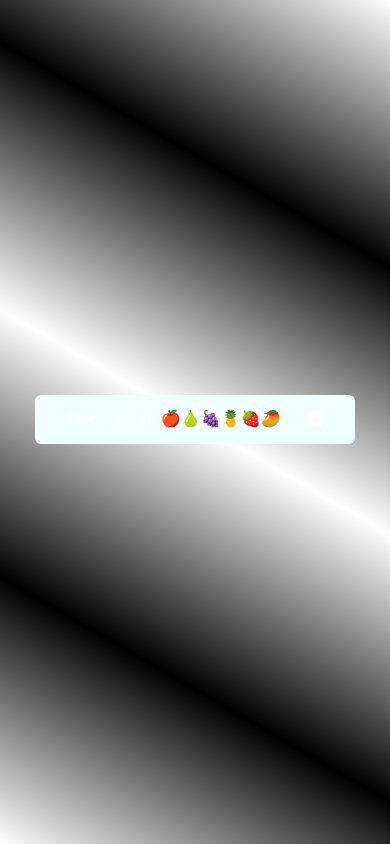
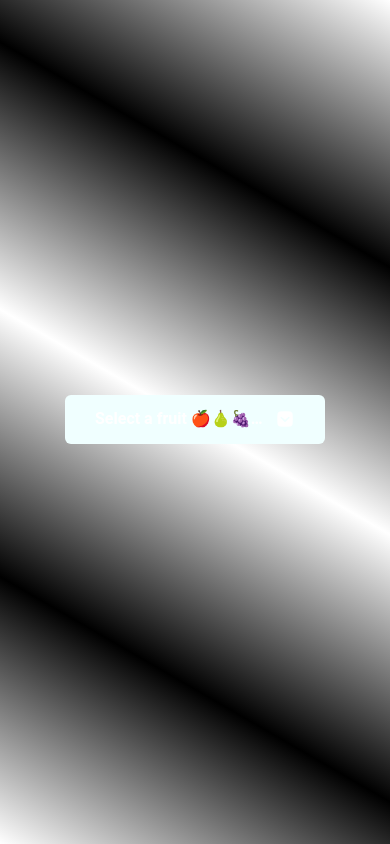
Before and after one commit to webcodeshubham/reactjs2024, a React (Vite) app: page / in a window 390 px wide. Built offline with nearby package versions, Linux system fonts and the light colour scheme.

Commit message:
dropdown app changes

```diff
--- a/src/components/Dropdown/ReactDropdown.module.scss
+++ b/src/components/Dropdown/ReactDropdown.module.scss
@@ -16,6 +16,9 @@
     font-weight: 600;
     font-family: "Roboto", sans-serif;
     color: #ffffff;
+    @media screen and (max-width: 768px) {
+      width: 260px;
+    }
     &:focus {
       display: none;
     }
@@ -28,6 +31,9 @@
       overflow: hidden;
       text-overflow: ellipsis;
       width: 220px;
+      @media screen and (max-width: 768px) {
+        width: 180px;
+      }
     }
   }
 
@@ -56,6 +62,9 @@
     min-height: 240px;
     overflow-y: auto;
     display: none;
+    @media screen and (max-width: 768px) {
+      width: 260px;
+    }
     &.show {
       display: block;
     }
--- a/src/components/Dropdown/VanillaDropdown.module.scss
+++ b/src/components/Dropdown/VanillaDropdown.module.scss
@@ -16,6 +16,9 @@
     font-weight: 600;
     font-family: "Roboto", sans-serif;
     color: #ffffff;
+    @media screen and (max-width: 768px) {
+      width: 260px;
+    }
     &:focus {
       display: none;
     }
@@ -28,6 +31,9 @@
       overflow: hidden;
       text-overflow: ellipsis;
       width: 220px;
+      @media screen and (max-width: 768px) {
+        width: 180px;
+      }
     }
   }
 
@@ -52,6 +58,9 @@
     min-height: 240px;
     overflow-y: auto;
     display: none;
+    @media screen and (max-width: 768px) {
+      width: 260px;
+    }
     &.show {
       display: block;
     }
```
